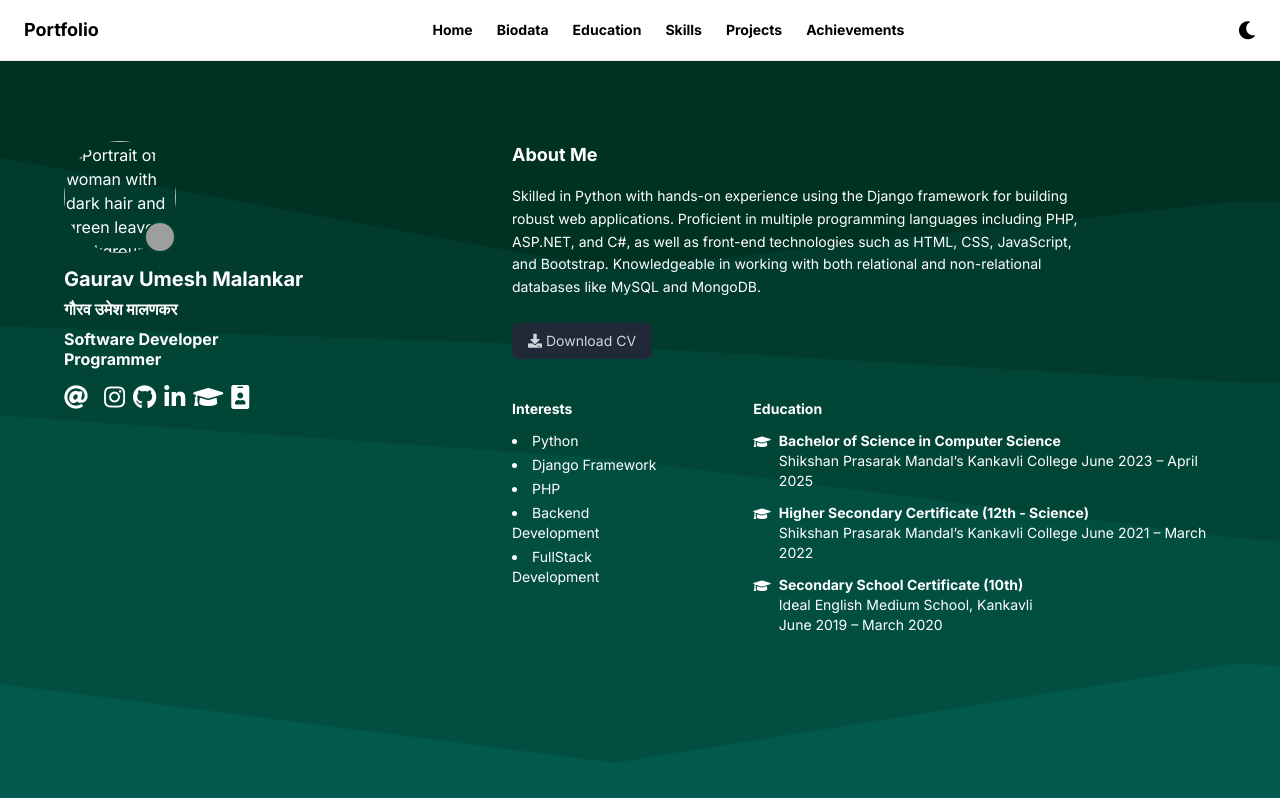
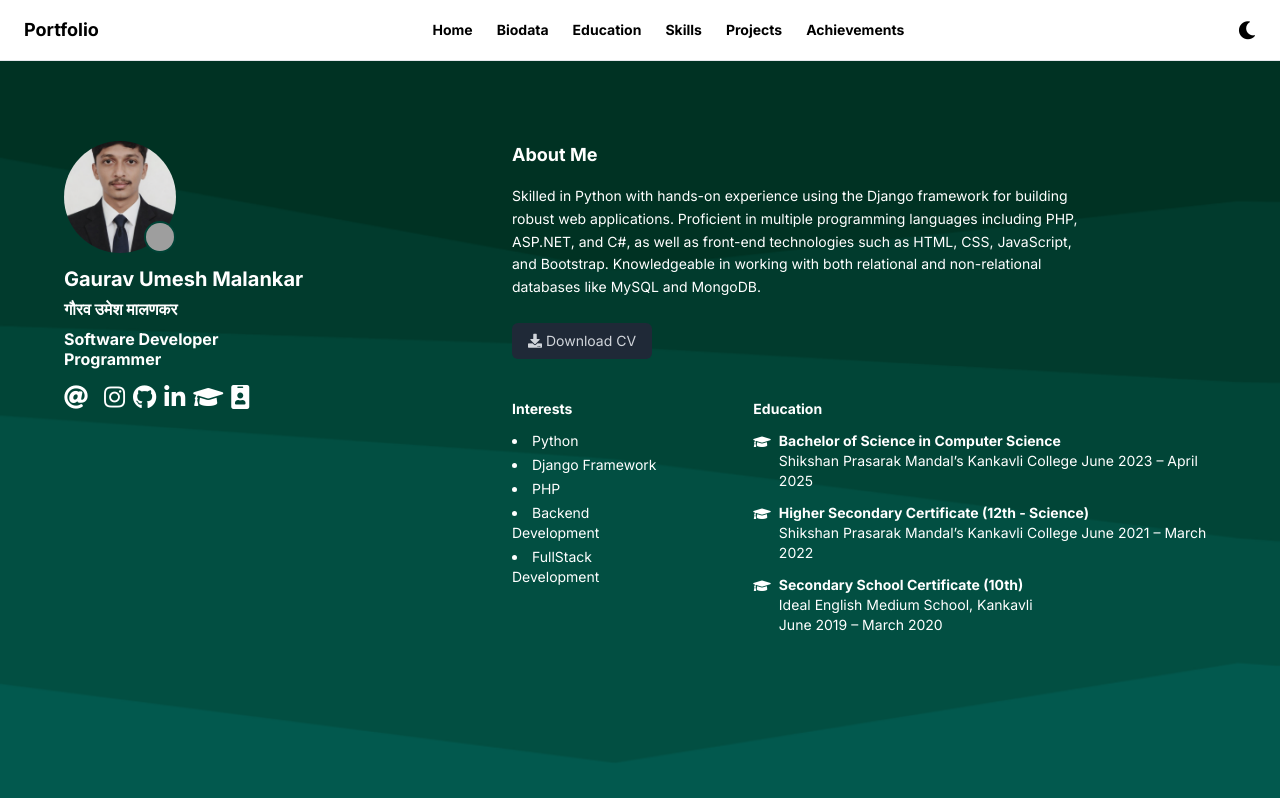
Before and after one commit to GauravUmeshMalankar/Portfolio, a plain HTML site: page index.html in a window 1280 px wide. Drawn offline with nearby package versions, Linux system fonts and the light colour scheme; grey boxes are pictures that could not be loaded; some icons are missing.

Commit message:
Fix image source from .pmg to .png

```diff
--- a/index.html
+++ b/index.html
@@ -137,7 +137,7 @@
    <!-- Left side profile -->
    <section class="flex flex-col items-center sm:items-start sm:w-1/3 space-y-4">
     <div class="relative">
-     <img alt="Portrait of a woman with dark hair and green leaves background" class="rounded-full w-28 h-28 object-cover" height="120" src="images/ProfilePictureFare.pmg"  width="120"/>
+     <img alt="Portrait of a woman with dark hair and green leaves background" class="rounded-full w-28 h-28 object-cover" height="120" src="images/ProfilePictureFare.png"  width="120"/>
      <img alt="Small circular icon with a coffee cup" class="absolute bottom-0 right-0 w-8 h-8 rounded-full border-2 border-[#004235] bg-[#004235]" height="32" src="https://storage.googleapis.com/a1aa/image/875fe754-9025-4cad-898a-edd5ac9aa115.jpg" width="32"/>
     </div>
     <div class="text-center sm:text-left ">
```
